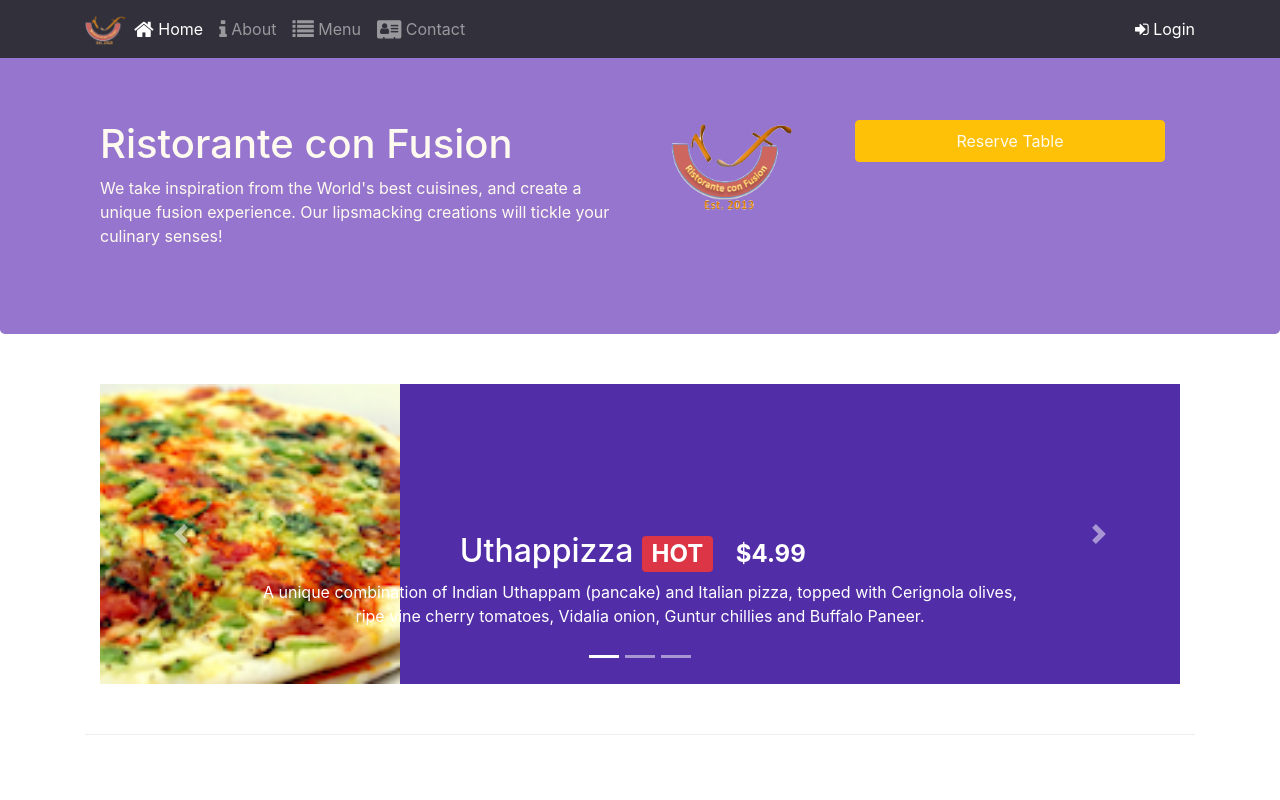
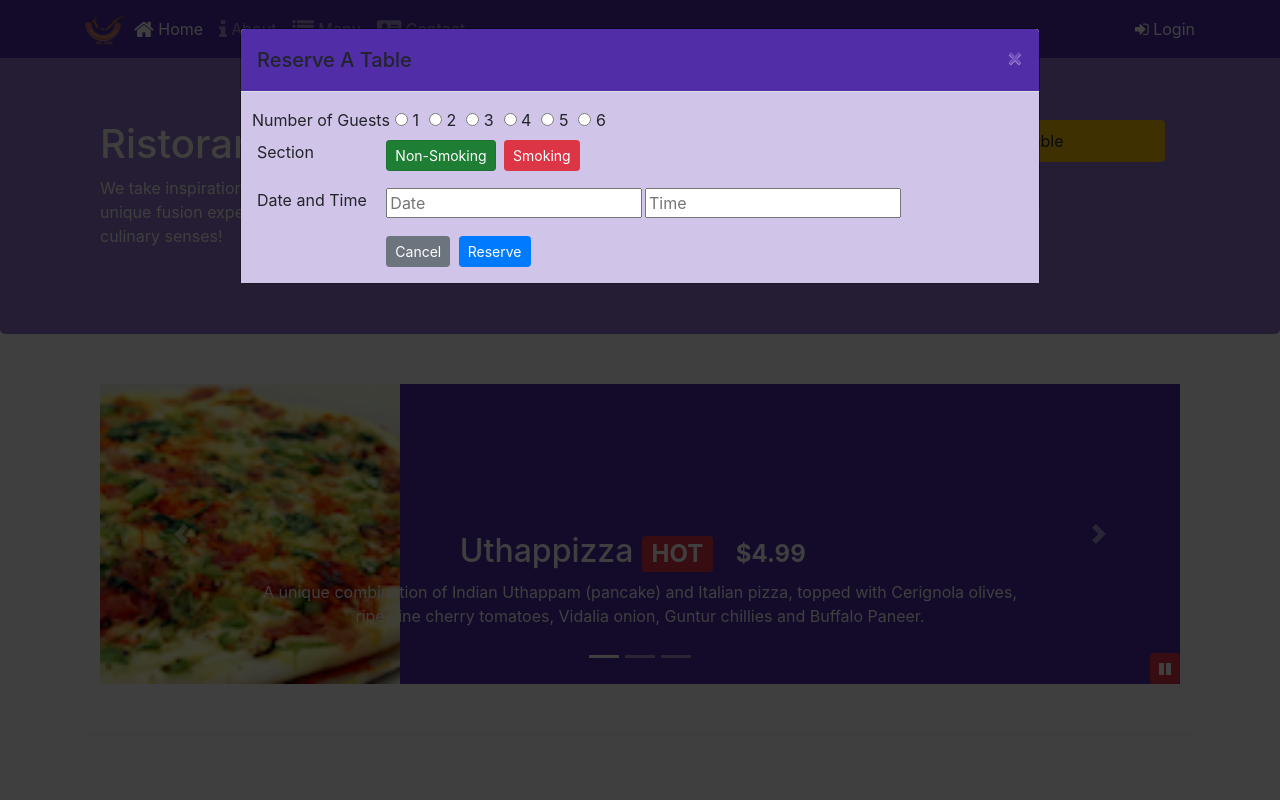
Before and after one commit to Khuhboo123/Web-Development, a website: page index.html in a window 1280 px wide. Both pictures are taken after a click on the link 105 px from the left and 28 px from the top of the page. Shown: the top 800 px of the page. Drawn offline with nearby package versions, Linux system fonts and the light colour scheme.

Commit message:
first commit

```diff
--- /dev/null
+++ b/css/styles-old.css
@@ -0,0 +1,66 @@
+.row-header {
+    margin: 0px auto;
+    padding: 0px auto;
+}
+.row-content {
+    margin: 0px auto;
+    padding: 50px 0px 50px 0px;
+    border-bottom: 1px ridge;
+    min-height: 400px;
+}
+.footer {
+    background-color:#e9c4e9;
+    margin: 0px auto;
+    padding: 20px 0px 20px 0px;
+}
+.jumbotron {
+    padding: 70px 30px;
+    margin: 0px auto;
+    background: #9575CD;
+    color: floralwhite;
+}
+.address {
+    font-size: 80%;
+    margin: 0pox;
+    color: #0f0f0f;
+}
+body{
+    padding: 50px 0px 0px 0px;
+    z-index: 0;
+}
+.navbar-dark{
+    background-color: #32313b;
+    text-decoration-color: white;
+}
+li{
+    display: inline;
+}
+.right{
+    float: right;
+}
+.tab-content {
+    border-left: 1px solid #ddd;
+    border-right: 1px solid #ddd;
+    border-bottom: 1px solid #ddd;
+    padding: 10px;
+}
+.carousel {
+    background:#512DA8;
+}
+
+.carousel-item {
+  height: 300px;
+}
+
+.carousel-item img {
+    position: absolute;
+    top: 0;
+    left: 0;
+    min-height: 300px;
+}
+#carouselButton {
+    right:0px;
+    position: absolute;
+    bottom: 0px;
+    z-index: 1;
+}
--- /dev/null
+++ b/css/styles.less
@@ -0,0 +1,73 @@
+@lt-gray: #ddd;
+@background-dark: #512DA8;
+@background-light: #9575CD;
+@background-pale: #D1C4E9;
+
+// Height variables
+@carousel-item-height: 300px;
+.zero-margin (@pad-up-dn: 0px, @pad-left-right: 0px) {
+	margin:0px auto;
+	padding: @pad-up-dn @pad-left-right;
+}
+.row-header{
+    .zero-margin();
+}
+
+.row-content {
+    .zero-margin(50px,0px);
+    border-bottom: 1px ridge;
+    min-height:400px;
+}
+
+.footer{
+    background-color: @background-pale;
+    .zero-margin(20px, 0px);
+}
+
+.jumbotron {
+    .zero-margin(70px,30px);
+    background: @background-light ;
+    color:floralwhite;
+}
+
+address{
+    font-size:80%;
+    margin:0px;
+    color:#0f0f0f;
+}
+
+body{
+    padding:50px 0px 0px 0px;
+    z-index:0;
+}
+
+.navbar-dark {
+     background-color: @background-dark;
+}
+
+.tab-content {
+    border-left: 1px solid @lt-gray;
+    border-right: 1px solid @lt-gray;
+    border-bottom: 1px solid @lt-gray;
+    padding: 10px;
+}
+.carousel {
+    background:@background-dark;
+
+    .carousel-item {
+        height: @carousel-item-height;
+        img {
+            position: absolute;
+            top: 0;
+            left: 0;
+            min-height: 300px;
+        }
+    }
+}
+
+#carouselButton {
+    right:0px;
+    position: absolute;
+    bottom: 0px;
+    z-index: 1;
+}
--- /dev/null
+++ b/css/styles.scss
@@ -0,0 +1,87 @@
+$lt-gray: #ddd;
+$background-dark: #512DA8;
+$background-light: #9575CD;
+$background-pale: #D1C4E9;
+
+// Height variables
+$carousel-item-height: 300px;
+
+@mixin zero-margin($pad-up-dn, $pad-left-right) {
+	margin:0px auto;
+	padding: $pad-up-dn $pad-left-right;
+}
+.row-header{
+    @include zero-margin(0px,0px);
+}
+
+.row-content {
+    @include zero-margin(50px,0px);
+    border-bottom: 1px ridge;
+    min-height:400px;
+}
+
+.footer{
+    background-color: $background-pale;
+    @include zero-margin(20px, 0px);
+}
+
+.jumbotron {
+    @include zero-margin(70px,30px);
+    background: $background-light ;
+    color:floralwhite;
+}
+
+address{
+    font-size:80%;
+    margin:0px;
+    color:#0f0f0f;
+}
+
+body{
+    padding:50px 0px 0px 0px;
+    z-index:0;
+}
+
+.navbar-dark {
+     background-color: $background-dark;
+}
+
+.tab-content {
+    border-left: 1px solid $lt-gray;
+    border-right: 1px solid $lt-gray;
+    border-bottom: 1px solid $lt-gray;
+    padding: 10px;
+}
+.carousel {
+    background:$background-dark;
+
+    .carousel-item {
+        height: $carousel-item-height;
+        img {
+            position: absolute;
+            top: 0;
+            left: 0;
+            min-height: 300px;
+        }
+    }
+}
+
+#carouselButton {
+    right:0px;
+    position: absolute;
+    bottom: 0px;
+    z-index: 1;
+}
+.modal {
+   .modal-content {
+       .modal-header{
+           background: $background-dark;
+       }
+       .close{
+           color: $background-light;
+       }
+       .modal-body{
+           background: $background-pale;
+   }
+}
+}
--- a/index.html
+++ b/index.html
@@ -31,8 +31,7 @@
                         <li class="nav-item"><a class="nav-link" href="./contactus.html"><span class="fa fa-address-card fa-lg"></span> Contact</a></li>
                 </ul>
                 <span class="navbar-text">
-                    <a data-toggle="modal" data-target="#loginModal">
-                    <span class="fa fa-sign-in"></span> Login</a>
+                    <a id="myModal"> <span class="fa fa-sign-in"></span> Login</a>
                 </span>
             </div>
         </div>
@@ -65,7 +64,7 @@
                             </div>
                         </div>
                         <div class="form-row">
-                            <button type="button" class="btn btn-secondary btn-sm ml-auto" data-dismiss="modal">Cancel</button>
+                            <button type="button" class="btn btn-secondary btn-sm ml-auto">Cancel</button>
                             <button type="submit" class="btn btn-primary btn-sm ml-1">Sign in</button>
                         </div>
                     </form>
@@ -73,7 +72,7 @@
             </div>
         </div>
     </div>
-    <header class="jumbotron">
+      <header class="jumbotron">
         <div class="container">
             <div class="row row-header">
                 <div class="col-12 col-sm-6">
@@ -87,7 +86,7 @@
                     </div>
                 <div class="col-12 col-sm-4">
                     <div class="col-12 col-sm align-self-center">
-                            <a role="button" class="btn btn-block nav-link btn-warning" data-toggle="modal" data-target="#reservetableModal">
+                            <a role="button" class="btn btn-block nav-link btn-warning" id="reservetable">
                                Reserve Table</a>
                     </div>
                 </div>
@@ -169,13 +168,13 @@
                                                     <input type="number" placeholder="Time">
                                                 </div>
                                             </div>
-                                            </div>
                                             <div class="form-row">
                                                    <div class="offset-md-2 col-md-10">
                                                         <button type="button" class="btn btn-secondary btn-sm ml-auto" data-dismiss="modal">Cancel</button>
                                                         <button type="submit" class="btn btn-primary btn-sm ml-1">Reserve</button>
                                                     </div>
                                             </div>
+                                        </div>
                                         </form>
                                     </div>
                                 </div>
@@ -186,6 +185,11 @@
         <div class="row row-content">
             <div class="col">
                 <div id="mycarousel" class="carousel slide" data-ride="carousel">
+                    <ol class="carousel-indicators">
+                        <li data-target="#mycarousel" data-slide-to="0" class="active"></li>
+                        <li data-target="#mycarousel" data-slide-to="1"></li>
+                        <li data-target="#mycarousel" data-slide-to="2"></li>
+                    </ol>
                     <div class="carousel-inner" role="listbox">
                         <div class="carousel-item active">
                             <img class="d-block img-fluid"
@@ -205,7 +209,7 @@
                             <div class="carousel-caption d-none d-md-block">
                                 <h2>Weekend Grand Buffet<span class="badge badge-danger">NEW</span></h2>
                                 <p class="d-none d-sm-block">Featuring mouthwatering combinations with a choice of five different salads, six enticing appetizers, six main entrees and five choicest desserts. Free flowing bubbly and soft drinks. All for just $19.99 per person </p>
-                        </div>
+                            </div>
                         <div class="carousel-item">
                             <img class="d-block img-fluid"
                                 src="img/alberto.png" alt="Alberto">
@@ -220,20 +224,18 @@
                         </div>
                     </div>
                 </div>
-                <ol class="carousel-indicators">
-                    <li data-target="#mycarousel" data-slide-to="0" class="active"></li>
-                    <li data-target="#mycarousel" data-slide-to="1"></li>
-                    <li data-target="#mycarousel" data-slide-to="2"></li>
-                </ol>
                 <a class="carousel-control-prev" href="#mycarousel" role="button" data-slide="prev">
                     <span class="carousel-control-prev-icon"></span>
                 </a>
                 <a class="carousel-control-next" href="#mycarousel" role="button" data-slide="next">
                     <span class="carousel-control-next-icon"></span>
                 </a>
-             </div>
+                    <button class="btn btn-danger btn-sm" id="carouselButton">
+                	    <span class="fa fa-pause" id="carousel-button-icon"></span>
+                    </button>
+            </div>
         </div>
-        </div>
+    </div>
         <div class="row row-content align-items-center">
             <div class="col-12 col-sm-4 order-sm-last col-md-3">
                 <h3>Our Lipsmacking Culinary Creations</h3>
@@ -361,6 +363,43 @@
     </script>
     <script src="node_modules/popper.js/dist/umd/popper.min.js"></script>
     <script src="node_modules/bootstrap/dist/js/bootstrap.min.js"></script>
+    <script>
+            $("#carouselButton").click(function(){
+                if ($("#carouselButton").children("span").hasClass('fa-pause')) {
+                    $("#mycarousel").carousel('pause');
+                    $("#carouselButton").children("span").removeClass('fa-pause');
+                    $("#carouselButton").children("span").addClass('fa-play');
+                }
+                else if ($("#carouselButton").children("span").hasClass('fa-play')){
+                    $("#mycarousel").carousel('cycle');
+                    $("#carouselButton").children("span").removeClass('fa-play');
+                    $("#carouselButton").children("span").addClass('fa-pause');
+                }
+            });
+    </script>
+     <script>
+         $(document).click(function(){
+  // Show the Modal on load
+          $("#loginModal").modal("show");
+
+  // Hide the Modal
+         $("#myModal").click(function(){
+          $("#loginModal").modal("hide");
+  });
+});
+     </script>
+     <script>
+          $(document).click(function(){
+  // Show the Modal on load
+          $("#reservetableModal").modal("show");
+
+  // Hide the Modal
+         $("#reservetable").click(function(){
+          $("#reservetableModal").modal("hide");
+  });
+});
+     </script>
+
 </body>
 
 </html>
```
Also changed, not shown: package.json (+9 -5 lines), css/styles.css, 2 other files.
